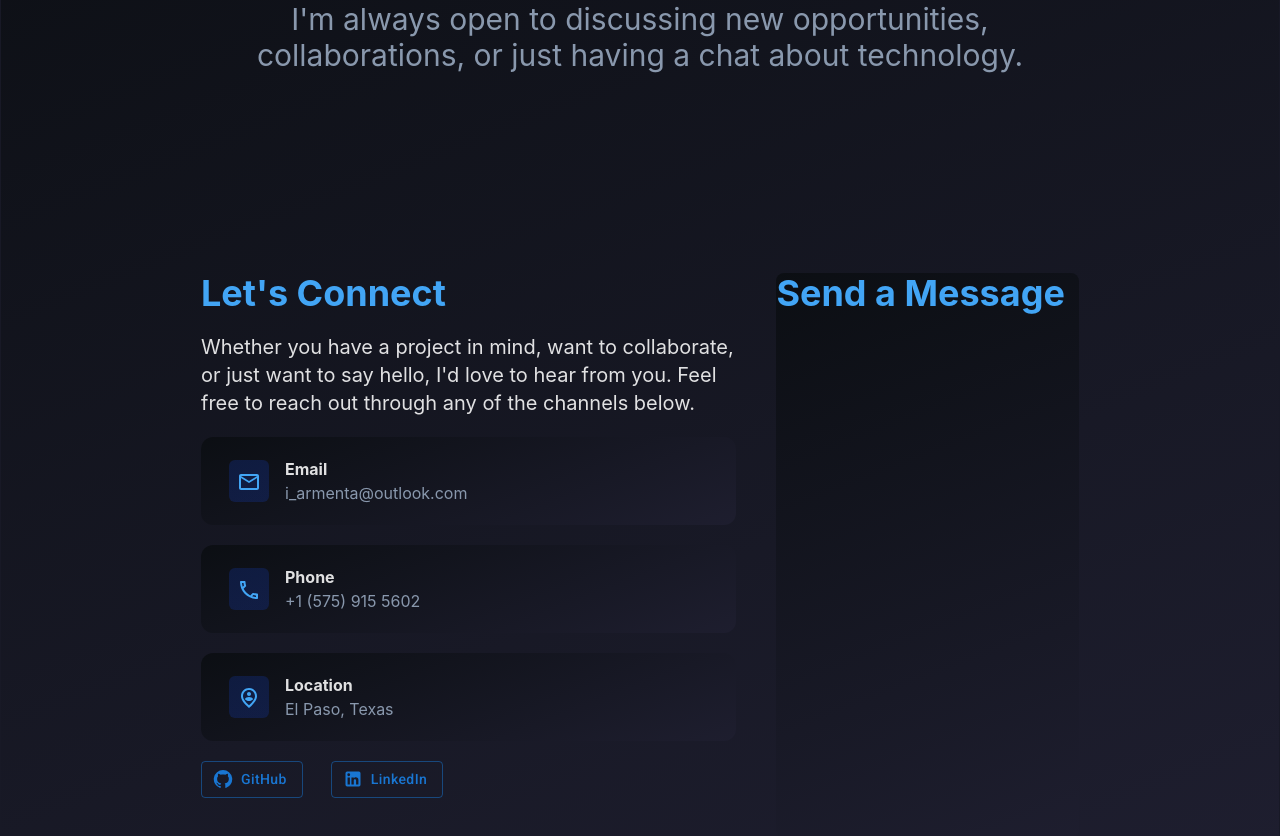
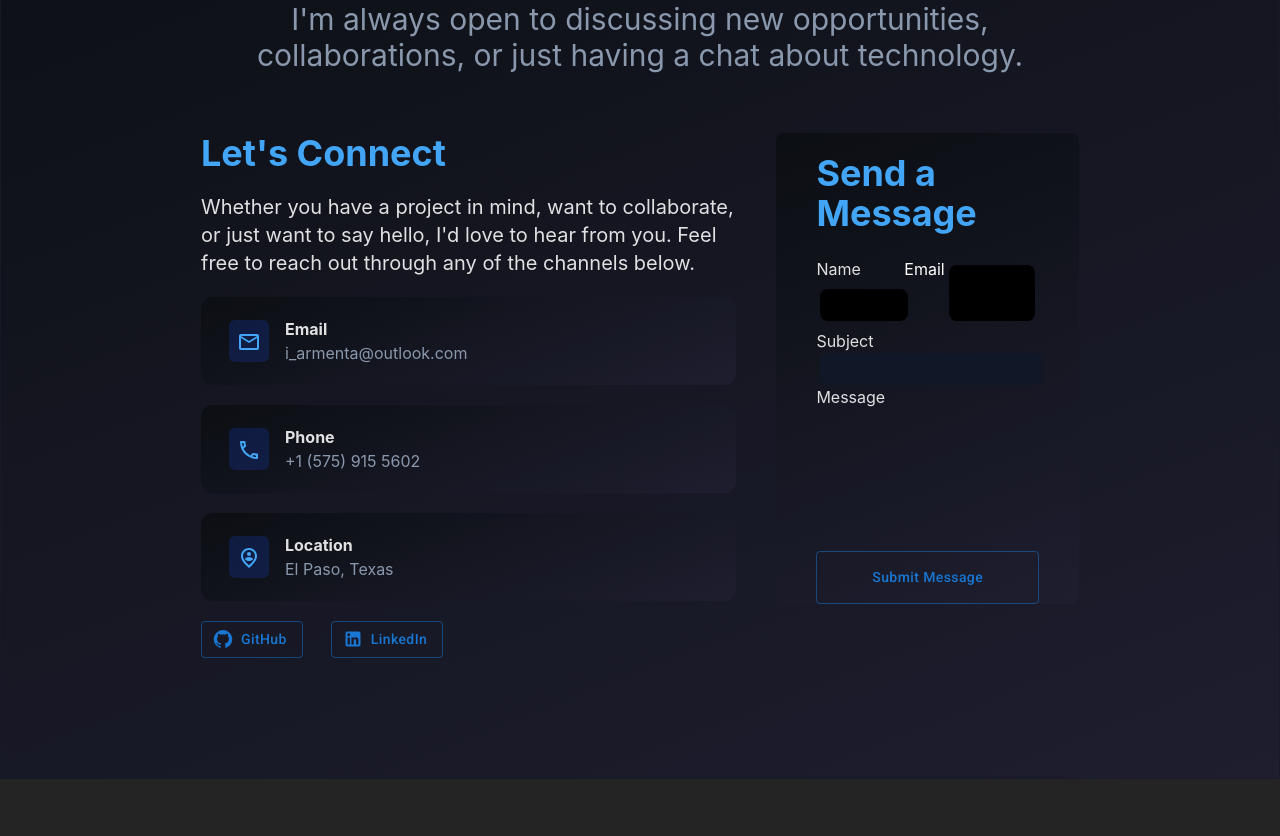
Before and after one commit to armenta-i/my-portfolio, a React (Vite) app: page / in a window 1280 px wide. Shown: the part 5400-6236 px from the top of the page. After the commit the page ends 6179 px from the top, so only its background shows below. Built offline with nearby package versions, Linux system fonts and the light colour scheme.

Commit message:
Added unfinished contact section

```diff
--- a/src/components/Contact.jsx
+++ b/src/components/Contact.jsx
@@ -1,5 +1,6 @@
 import { Email, GitHub, LinkedIn, MailOutline, PersonPinCircle, PersonPinCircleOutlined, Phone, PhoneOutlined } from "@mui/icons-material";
 import { Button } from "@mui/material";
+import '../index.css';
 
 export default function Contact() {
     return (
@@ -10,24 +11,24 @@ export default function Contact() {
             className="h-full border-[0.1px] border-[#181926]"
             >
 
-                <div className="justify-center mb-50">
+                <div className="justify-center">
                     <div className="flex flex-column justify-center">
                         <h2
                             className="text-center text-3xl md:text-7xl lg:text-7xl xl:text-7xl px-3 mb-4 md:mb-6 mt-15 md:mt-20 lg:mt-20 bg-gradient-to-r from-sky-500 to-fuchsia-600 inline-block text-transparent bg-clip-text"
-                            id="skills"
+                            id="contact"
                         >
                             Get In Contact
                         </h2>
                     </div>
                     {/* Header Underline */}
                     <div  className='w-24 md:w-30 h-1 mx-auto rounded-sm mb-10 bg-gradient-to-r from-sky-500 to-fuchsia-600 text-transparent'/>
-                    <p className="text-center text-balance text-xl md:text-4xl lg:text-3xl text-[#8998ad] dark:text-[#8998ad] mb-10 lg:mb-25 mx-6 lg:mx-0">
+                    <p className="text-center text-balance text-xl md:text-4xl lg:text-3xl text-[#8998ad] dark:text-[#8998ad] mb-10 lg:mb-15 mx-6 lg:mx-0">
                         I'm always open to discussing new opportunities, collaborations, or just having a chat about technology.
                     </p>
                 </div>
 
                 {/* Main Info */}
-                <div className="md:flex px-4 md:px-40 md:gap-10 xl:px-50">
+                <div className="md:flex px-4 md:px-40 md:gap-10 xl:px-50 mb-20">
                     {/* Person Info */}
                     <div className="">
                         <h2 className="text-3xl md:text-4xl mb-5 text-wrap text-[#42a5f5]">
@@ -142,15 +143,80 @@ export default function Contact() {
                     {/* Form */}
                     <div
                         style={{ background: "var(--gradient-accent)", borderImage: "var(--gradient-accent-flipped)" }}
-                        className="grow-1 rounded-lg w-full"
+                        className="grow-1 rounded-lg w-full h-fit"
                     >
-                        <h2 className="text-2xl md:text-4xl mb-5 text-wrap text-[#42a5f5]">
+                        <h2 className="text-2xl md:text-4xl mb-5 text-wrap text-[#42a5f5] px-10 pt-5 pb-1">
                             Send a Message
                         </h2>
 
+                        <form>
+
+                            {/* <!-- To simplify the tutorial, the value is static. --> */}
+                            <div className="px-10">
+                            <input type="hidden" name="time" value="Mar 10 2025 08:46"/>
+                            <div className="md:flex">
+                                <div>
+                                {/* Name */}
+                                <label className="text-md">
+                                    Name
+                                </label><br/>
+                                <input
+                                    type="text"
+                                    name="name"
+                                    required
+                                    className="bg-black my-2 mx-1 w-full rounded-lg py-1 px-3"
+                                    />
+                                </div>
+                            <div className="flex flex-col">
+                            {/* Email */}
+                            <label className="text-md text-white">
+                                Email
+                            </label><br/>
+                            </div>
+                                <input
+                                    type="email"
+                                    name="email"
+                                    required
+                                    className="bg-black my-2 mx-1 w-full rounded-lg py-1 px-3"
+                                    />
+                            </div>
+                            {/* Subject */}
+                            <label className="text-md">
+                                Subject
+                            </label><br/>
+                                <input
+                                    type="text"
+                                    name="subject"
+                                    required
+                                    className="bg-gray-900 mx-1 w-full rounded-lg py-1 px-3"
+                                />
+                                {/* Message */}
+                            <label>Message</label><br/>
+                            <textarea
+                                name="message"
+                                required
+                                className="bg-(--gradient-accent-flipped) my-2 mx-1 w-full h-30 rounded-lg md:rounded-bl-none py-1 px-3 resize-none"
+                                // background: "var(--gradient-accent)"
+                            >
+                            </textarea>
+                            {/* Submit Button */}
+                            <Button
+                                sx={{
+                                    textTransform: "none",
+                                }}
+                                component="label"
+                                role={undefined}
+                                variant="outlined"
+                                tabIndex={-1}
+                                // startIcon={<GitHub />}
+                                className="bg-[#181a1b] hover:bg-gradient-to-br hover:from-blue-700/20 hover:to-blue-700/20 border-1 border-[#42a5f5] w-full"
+                                >
+                            <input type="submit" value={"Submit Message"} className="py-2"/>
+                            </Button>
+                            </div>
+                        </form>
                     </div>
                 </div>
-
             </section>
         </>
     )
```
